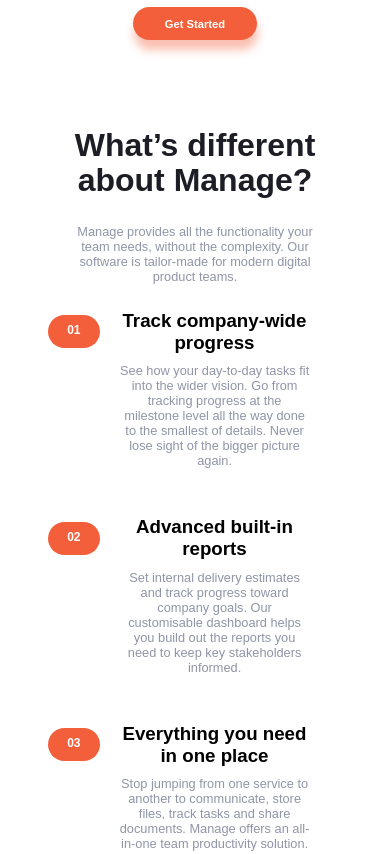
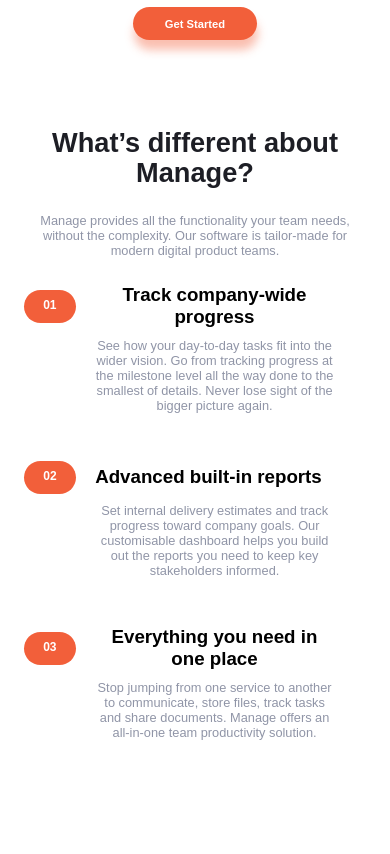
Before and after one commit to BlessTheBoy/manage-landing-page.github.io, a plain HTML site: page index.html in a window 390 px wide. Shown: the part 660-1514 px from the top of the page. Drawn offline with Linux system fonts and the light colour scheme; a web font is replaced by a local one.

Commit message:
features header

```diff
--- a/scss/main.scss
+++ b/scss/main.scss
@@ -468,17 +468,23 @@
   }
   .bottom {
     .features {
-      padding-top: 0.5rem;
+      padding: 0.5rem 1.5rem 2rem;
       flex-direction: column;
       text-align: center;
 
       &__intro {
         margin-right: 0;
+        h2 {
+          font-size: 1.7rem;
+          padding: 0 1rem;
+        }
         p {
           width: 100%;
           padding: 0 1rem;
         }
       }
+      &__list {
+      }
     }
   }
 }
```
Also changed, not shown: css/main.css, 1 other file.
